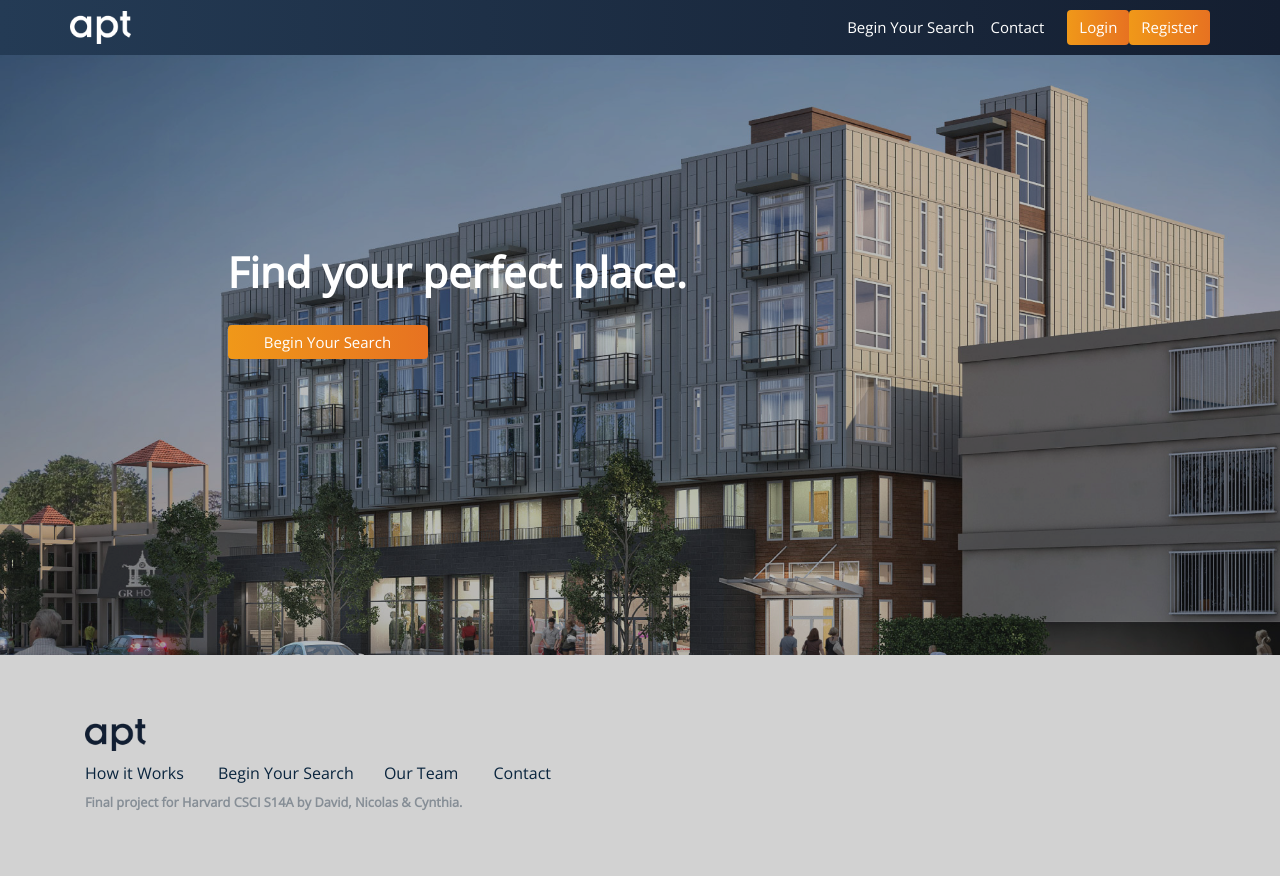
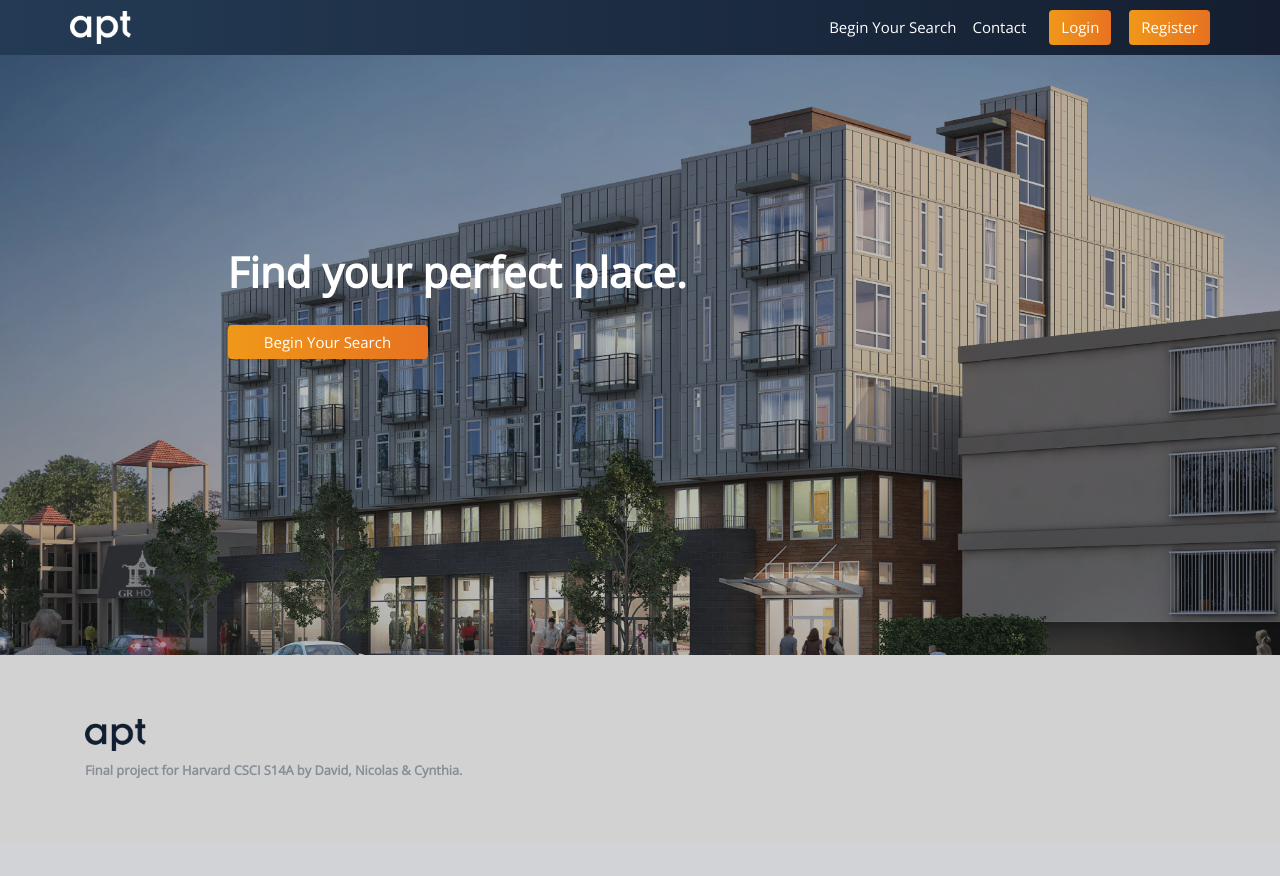
Before and after one commit to davidcrowe/apt, a Flask app: page / in a window 1280 px wide. After the commit the page ends 778 px from the top, so only its background shows below. Run offline with Flask 2, Linux system fonts and the light colour scheme; some libraries are stand-ins or nearby versions.

Commit message:
Layout Changes for all pages.

```diff
--- a/templates/layout.html
+++ b/templates/layout.html
@@ -36,10 +36,10 @@
       </div>
       {% if session_username is defined %}
           <form action="/logout" method="POST">
-              <button type="submit"> Log Out </button>
+              <button type="submit" class="btn btn-primary ml-auto" style="background: #FF512F;fallback for old browsers */background: -webkit-linear-gradient(to right, #F09819, #FF512F);background: linear-gradient(to right, #F09819, #e77221);font-weight: normal;border-width: 0;float: left;align-items: left;font-family: 'Open Sans', sans-serif;font-size: 15px; margin-right: 18px;"> Log Out </button>
           </form>
       {% else %}
-          <a class="btn btn-primary ml-auto" role="button" href="/login" style="background: #FF512F;fallback for old browsers */background: -webkit-linear-gradient(to right, #F09819, #FF512F);background: linear-gradient(to right, #F09819, #e77221);font-weight: normal;border-width: 0;float: left;align-items: left;font-family: 'Open Sans', sans-serif;font-size: 15px;">Login</a>
+          <a class="btn btn-primary ml-auto" role="button" href="/login" style="background: #FF512F;fallback for old browsers */background: -webkit-linear-gradient(to right, #F09819, #FF512F);background: linear-gradient(to right, #F09819, #e77221);font-weight: normal;border-width: 0;float: left;align-items: left;font-family: 'Open Sans', sans-serif;font-size: 15px; margin-right: 18px;">Login</a>
           <a class="btn btn-primary ml-auto" role="button" href="/register" style="background: #FF512F;fallback for old browsers */background: -webkit-linear-gradient(to right, #F09819, #FF512F);background: linear-gradient(to right, #F09819, #e77221);font-weight: normal;border-width: 0;float: left;align-items: left;font-family: 'Open Sans', sans-serif;font-size: 15px;">Register</a>
       {% endif %}
     </div>
@@ -48,22 +48,11 @@
   {% block body %} {% endblock %}
 
 
-  <footer class="footer bg-light" style="background-color: #D2D2D2!important;">
+<footer class="footer bg-light" style="background-color: #D2D2D2!important;">
     <div class="container">
       <div class="row" style="padding-bottom: -100px;">
         <div class="col-lg-6 my-auto h-100 text-center text-lg-left"><a href="/"><img src="static/img/aptlogo-blue.png" style="width: 61.4px;padding: 0;margin-bottom: 10px;"></a>
-            <ul class="list-inline mb-2">
-              <li class="list-inline-item"><a href="#" style="color: #0a253e;font-family: 'Open Sans', sans-serif;padding-right: 12px;align-items: center;">How it Works</a></li>
-              <li class="list-inline-item"><span></span></li>
-              <li class="list-inline-item"><a href="/begin-search" style="color: #0a253e;font-family: 'Open Sans', sans-serif;padding-right: 19px;">Begin Your Search</a></li>
-              <li class="list-inline-item"><a href="#" style="color: #0a253e;font-family: 'Open Sans', sans-serif;padding-right: 13px;">Our Team</a></li>
-              <li class="list-inline-item"><span></span></li>
-              <li class="list-inline-item"><a href="#" style="color: #0a253e;font-family: 'Open Sans', sans-serif;font-weight: normal;font-style: normal;">Contact</a></li>
-              <li class="list-inline-item"><span></span></li>
-              <li class="list-inline-item">
-                <a href="#" style="color: #0a253e;font-family: 'Open Sans', sans-serif;"></a>
-              </li>
-            </ul>
+            </br>
             <p class="text-muted small mb-4 mb-lg-0" style="color: #8c8e91;font-family: 'Open Sans', sans-serif;"><strong>Final project for Harvard CSCI S14A by David, Nicolas &amp; Cynthia.</strong></p>
         </div>
       </div>
```
